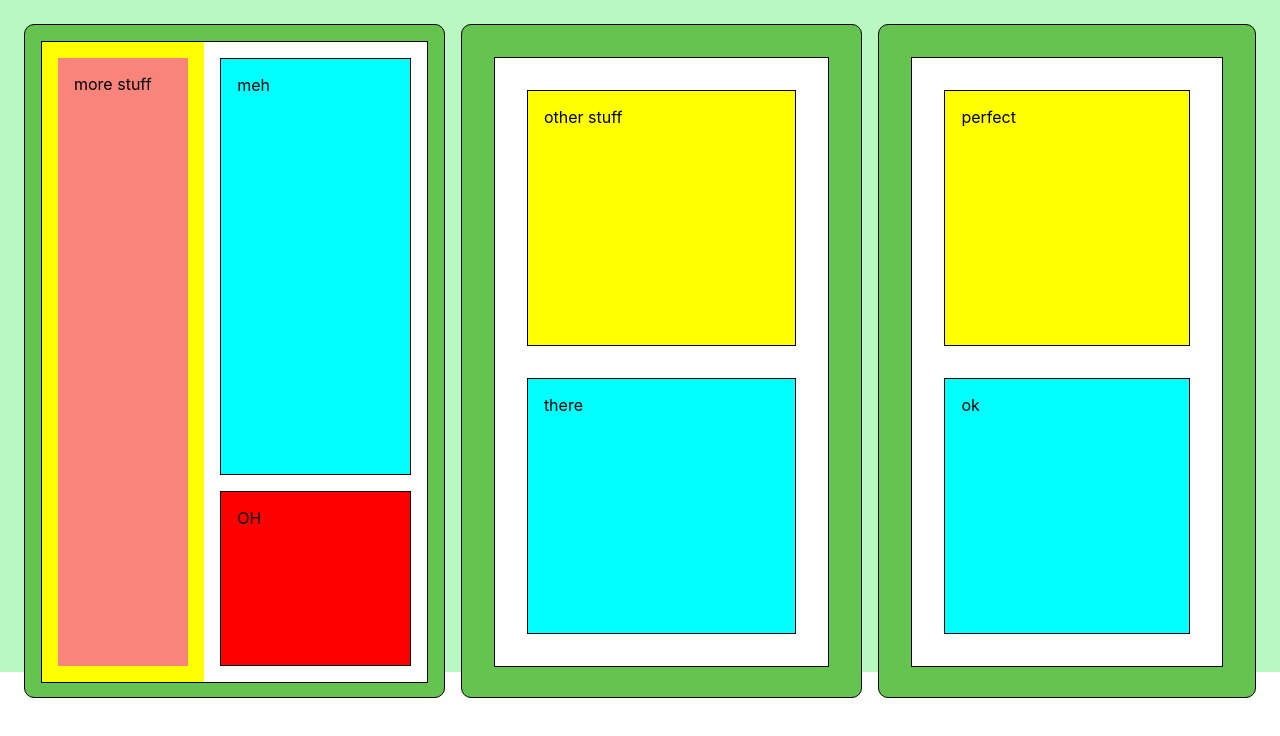
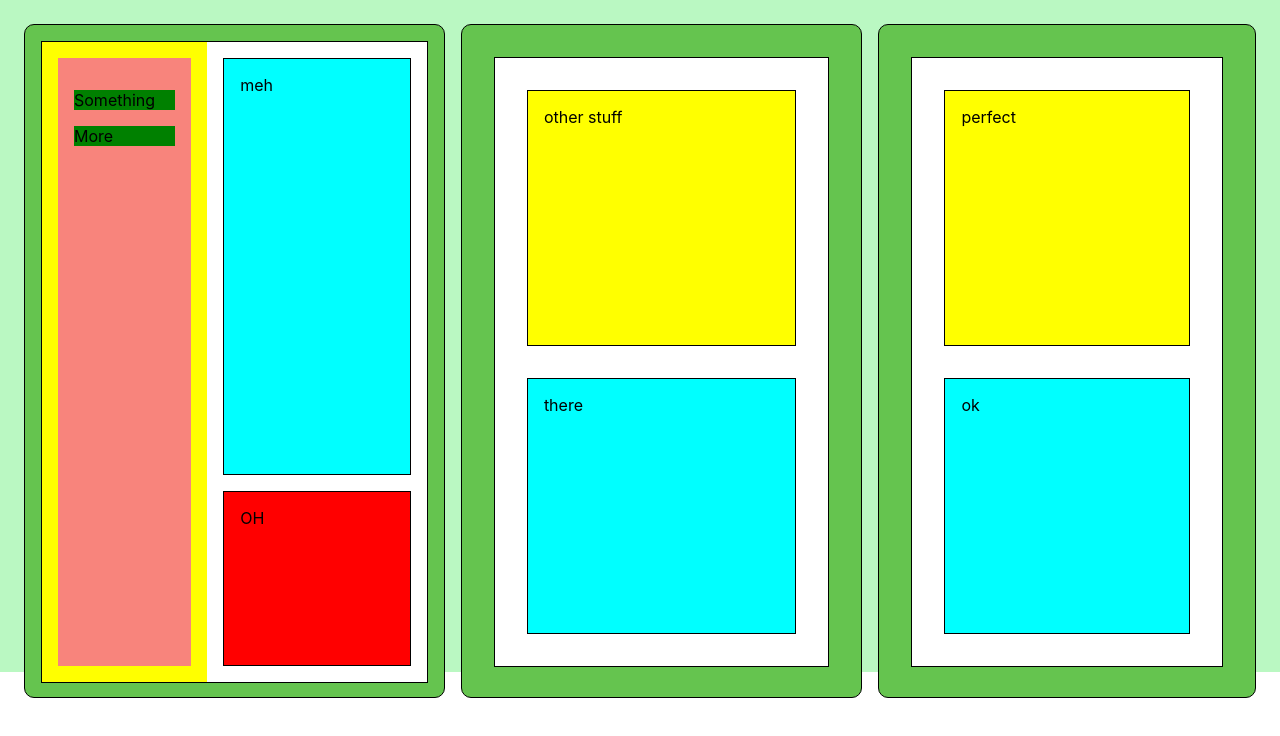
Before and after one commit to tieje/yorha, a React (Create React App) app in the folder Frontend/: page / in a window 1280 px wide. Shown: the top 736 px of the page. Built offline with nearby package versions, Linux system fonts and the light colour scheme.

Commit message:
hardcoded state. Now I need to make the state globally available.

```diff
--- a/Frontend/src/App.tsx
+++ b/Frontend/src/App.tsx
@@ -2,6 +2,8 @@ import { AppContainer, ArchetypeHorizontalContainer, ArchetypesChosenListContain
 import { ArchetypesList } from './ArchetypesList';
 import { ArchetypesChosen } from './ArchetypesChosen'
 import { Column } from './Column';
+// state
+import { ArchetypeListContainer, ArchetypeListItem } from './styles';
 
 
 export const App = () => {
@@ -9,9 +11,14 @@ export const App = () => {
         <AppContainer>
             <Column>
                 <ArchetypeHorizontalContainer>
-                    <ArchetypesList>
-                        more stuff
-                    </ArchetypesList>
+                    <ArchetypeListContainer>
+                        <ArchetypeListItem>
+                            Something
+                        </ArchetypeListItem>
+                        <ArchetypeListItem>
+                            More
+                        </ArchetypeListItem>
+                    </ArchetypeListContainer>
                     <ArchetypesChosen>
                         <ArchetypesDescriptionContainer>
                             meh
--- a/Frontend/src/styles.ts
+++ b/Frontend/src/styles.ts
@@ -32,6 +32,16 @@ export const ArchetypeListContainer = styled.div`
     padding 1rem;
 `
 export const ArchetypeContainer = styled.div`
+`
+
+export const ArchetypeListItem = styled.div`
+    background-color: green;
+    margin-top: 1rem;
+    margin-bottom: 1rem;
+    display: flex;
+    flex-direction: column;
+    height: 20px;
+    width: 100%;
 `
 
 export const ArchetypesChosenContainer = styled.div`
```
